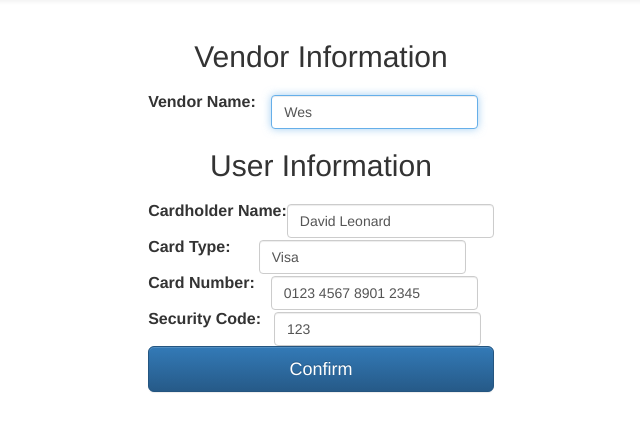
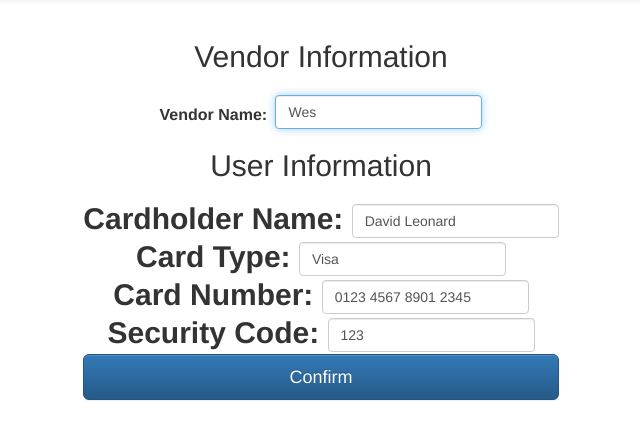
Before and after one commit to DrkSephy/set-revisited, a Django app: page /set/bank/ in a window 1280 px wide. Shown: the part 52-492 px from the top of the page, without its empty margins (319-959 px from the left). Run offline with Django 3.2, Linux system fonts and the light colour scheme; some libraries are stand-ins or nearby versions.

Commit message:
Removing label css

```diff
--- a/set/app/templates/app/bank.html
+++ b/set/app/templates/app/bank.html
@@ -10,11 +10,6 @@
       .form-signin {
         max-width: 550px;
         margin: 0 auto;
-      }
-
-      label {
-        font-size: 16px;
-        float: left;
       }
     </style>
 
```
